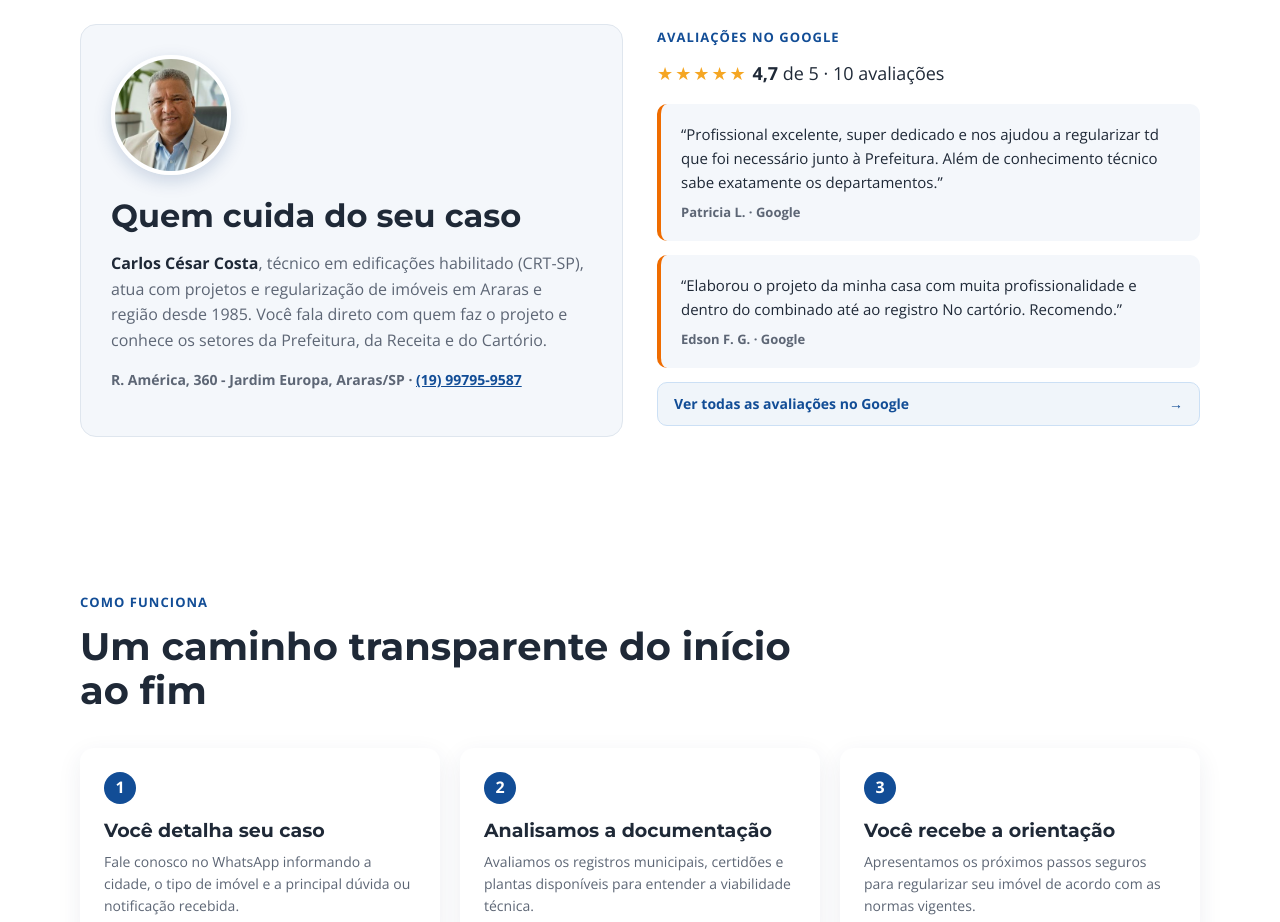
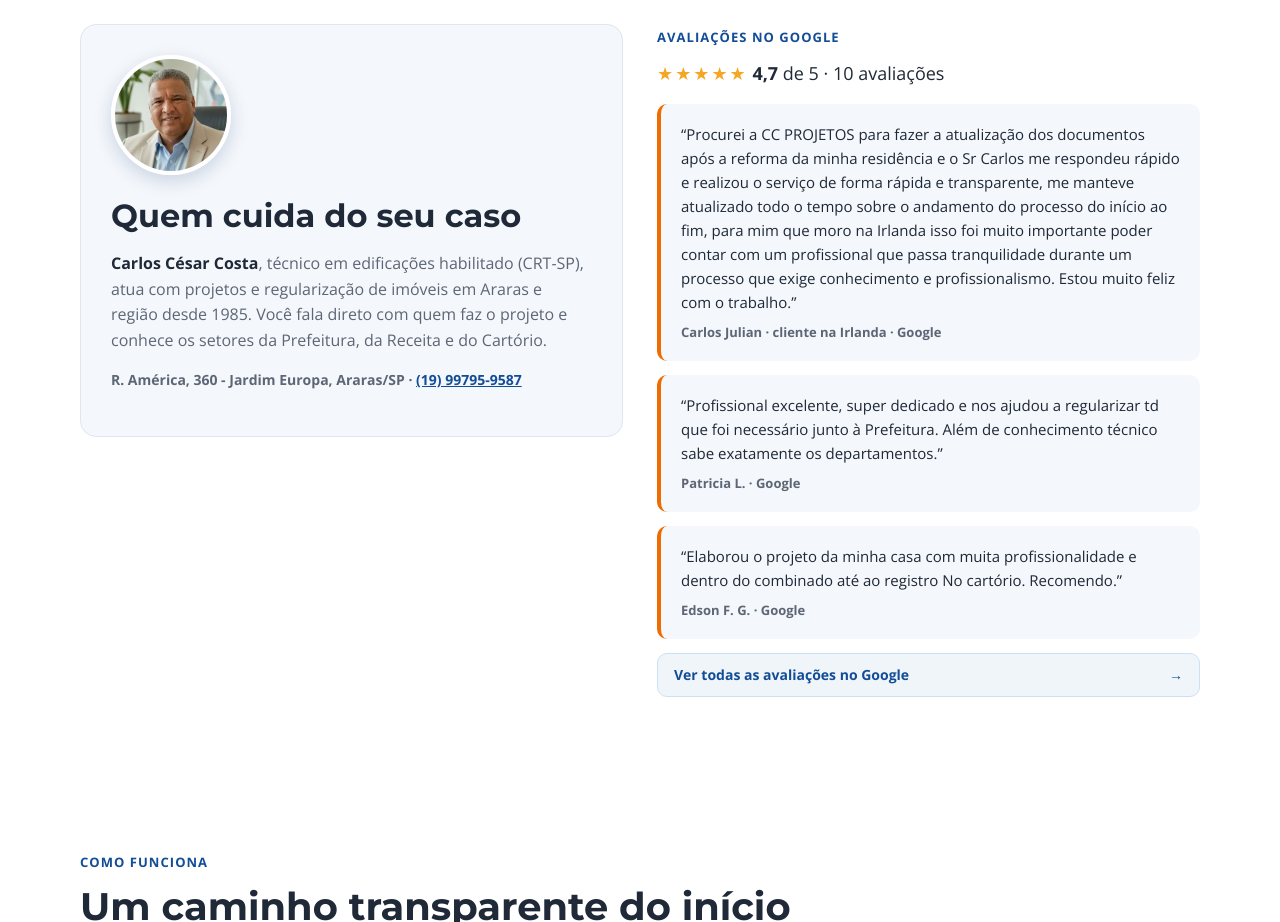
Before and after one commit to ceceprojetos-bot/ccprojetos-landing, a plain HTML site: page index.html in a window 1280 px wide. Shown: the part 2900-3822 px from the top of the page. Drawn offline with nearby package versions, Linux system fonts and the light colour scheme.

Commit message:
Adiciona depoimento de Carlos Julian (autorizado pelo cliente)

```diff
--- a/index.html
+++ b/index.html
@@ -418,6 +418,10 @@
           <span class="section-kicker">Avaliações no Google</span>
           <p class="rating"><span class="stars" aria-hidden="true">★★★★★</span> <strong>4,7</strong> de 5 · 10 avaliações</p>
           <blockquote class="review">
+            <p>“Procurei a CC PROJETOS para fazer a atualização dos documentos após a reforma da minha residência e o Sr Carlos me respondeu rápido e realizou o serviço de forma rápida e transparente, me manteve atualizado todo o tempo sobre o andamento do processo do início ao fim, para mim que moro na Irlanda isso foi muito importante poder contar com um profissional que passa tranquilidade durante um processo que exige conhecimento e profissionalismo. Estou muito feliz com o trabalho.”</p>
+            <cite>Carlos Julian · cliente na Irlanda · Google</cite>
+          </blockquote>
+          <blockquote class="review">
             <p>“Profissional excelente, super dedicado e nos ajudou a regularizar td que foi necessário junto à Prefeitura. Além de conhecimento técnico sabe exatamente os departamentos.”</p>
             <cite>Patricia L. · Google</cite>
           </blockquote>
```
